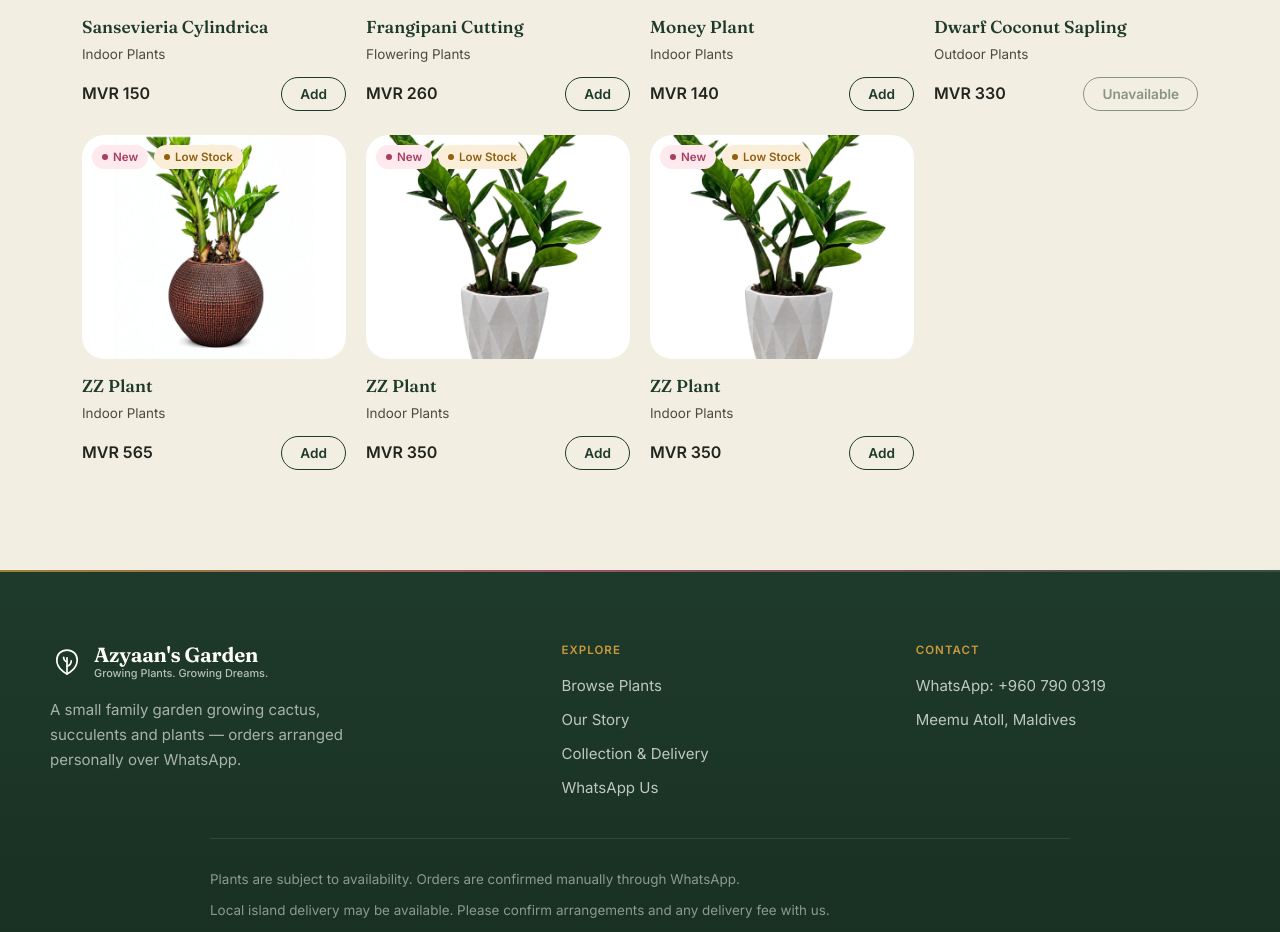
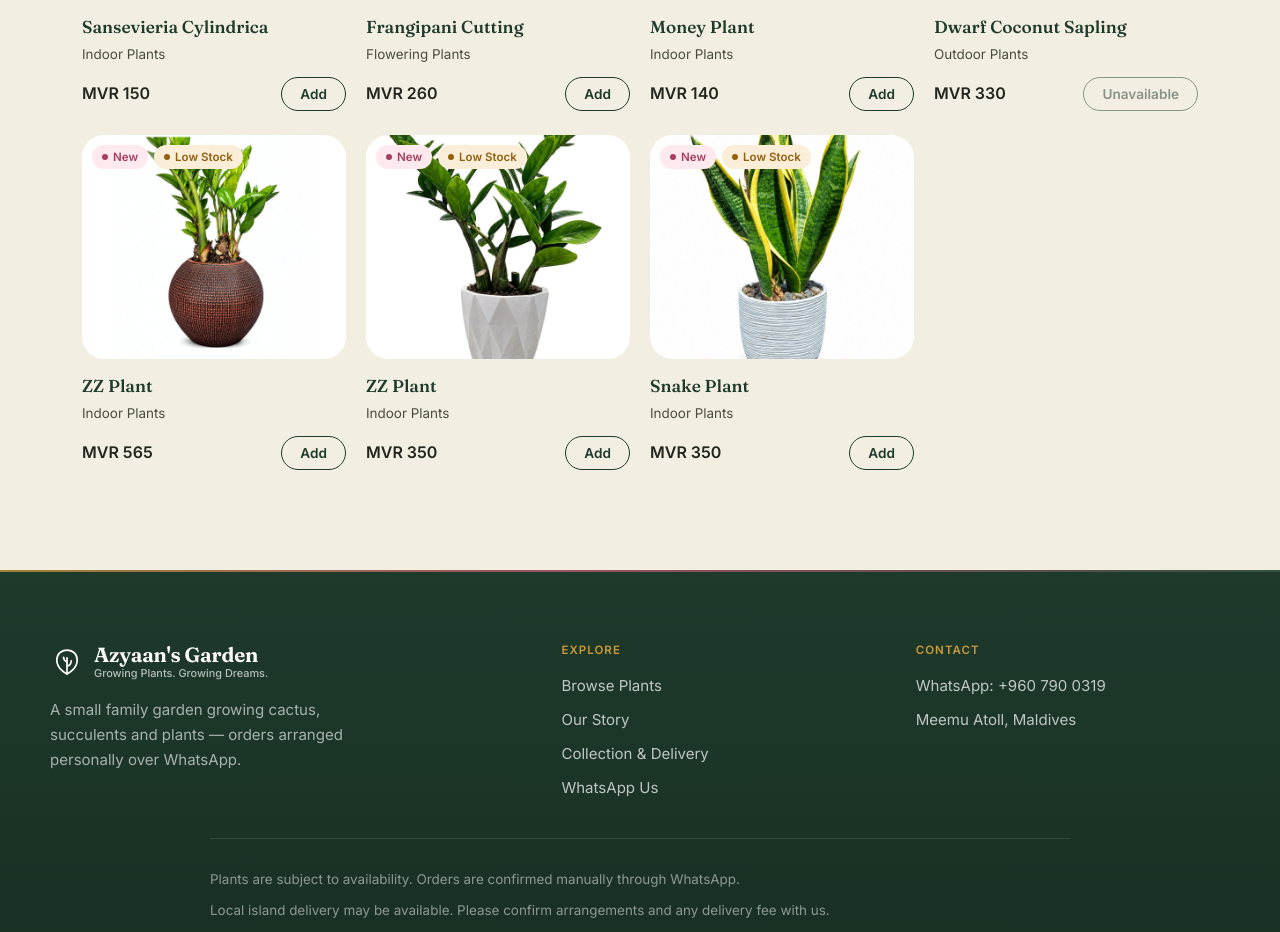
Before and after one commit to sinfiamuli-hue/azyaans-garden, a React (Vite) app: page /plants in a window 1280 px wide. Shown: the part 1360-2292 px from the top of the page. Built offline with nearby package versions, Linux system fonts and the light colour scheme.

Commit message:
Update plants.js

```diff
--- a/src/data/plants.js
+++ b/src/data/plants.js
@@ -301,12 +301,12 @@ const plants = [
     fact: "The ZZ plant stores water in its thick rhizomes, which is why it can go weeks without a drink.",
   },
     {
-    id: "AG-437",
-    name: "ZZ Plant",
-    slug: "zz-plant-ag-437",
+    id: "AG-441",
+    name: "Snake Plant",
+    slug: "snake-plant-ag-441",
     category: "indoor-plants",
     price: 350,
-    image: "/images/plants/AG-437.jpg",
+    image: "/images/plants/AG-441.jpg",
     available: true,
     stock: 1,
     featured: false,
```
